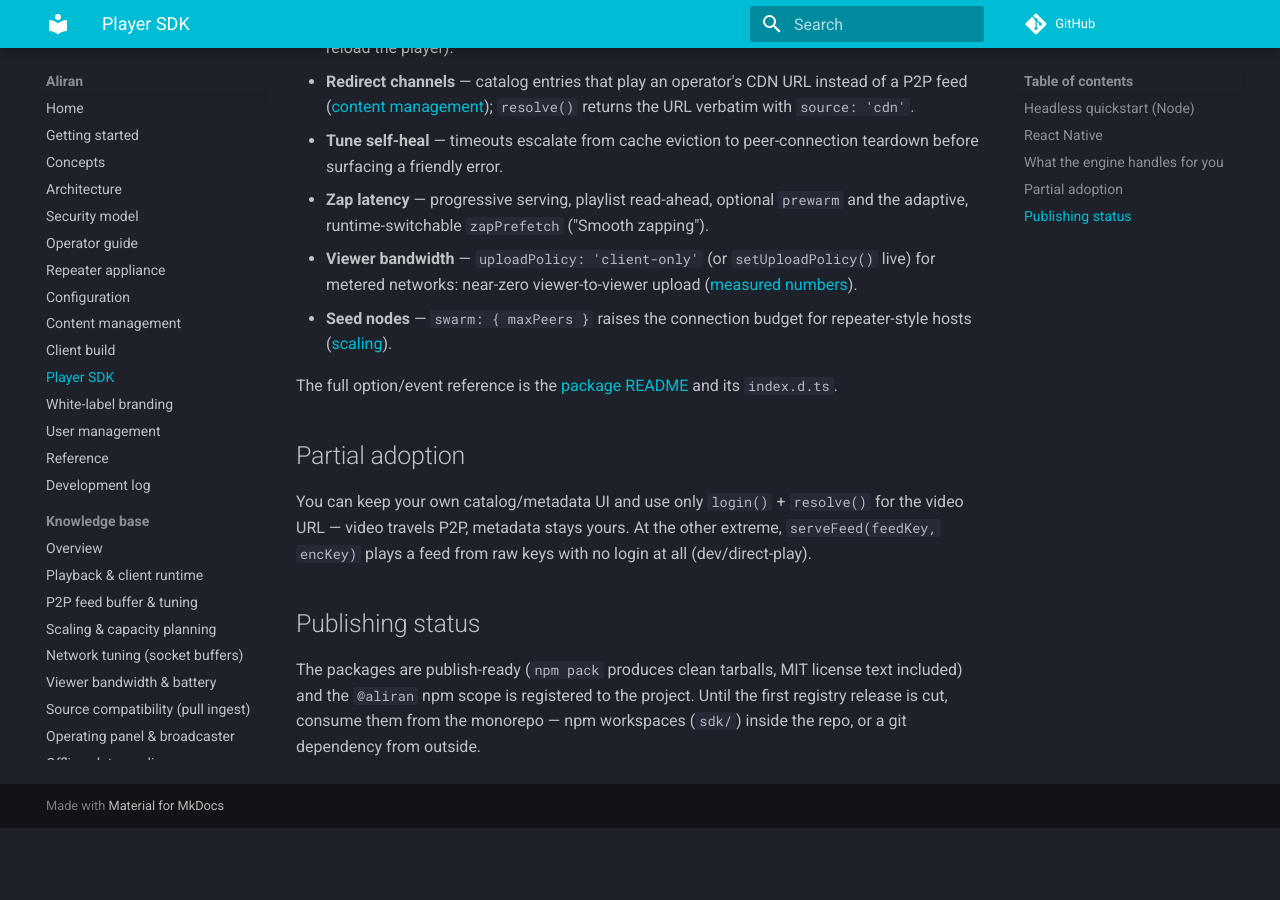
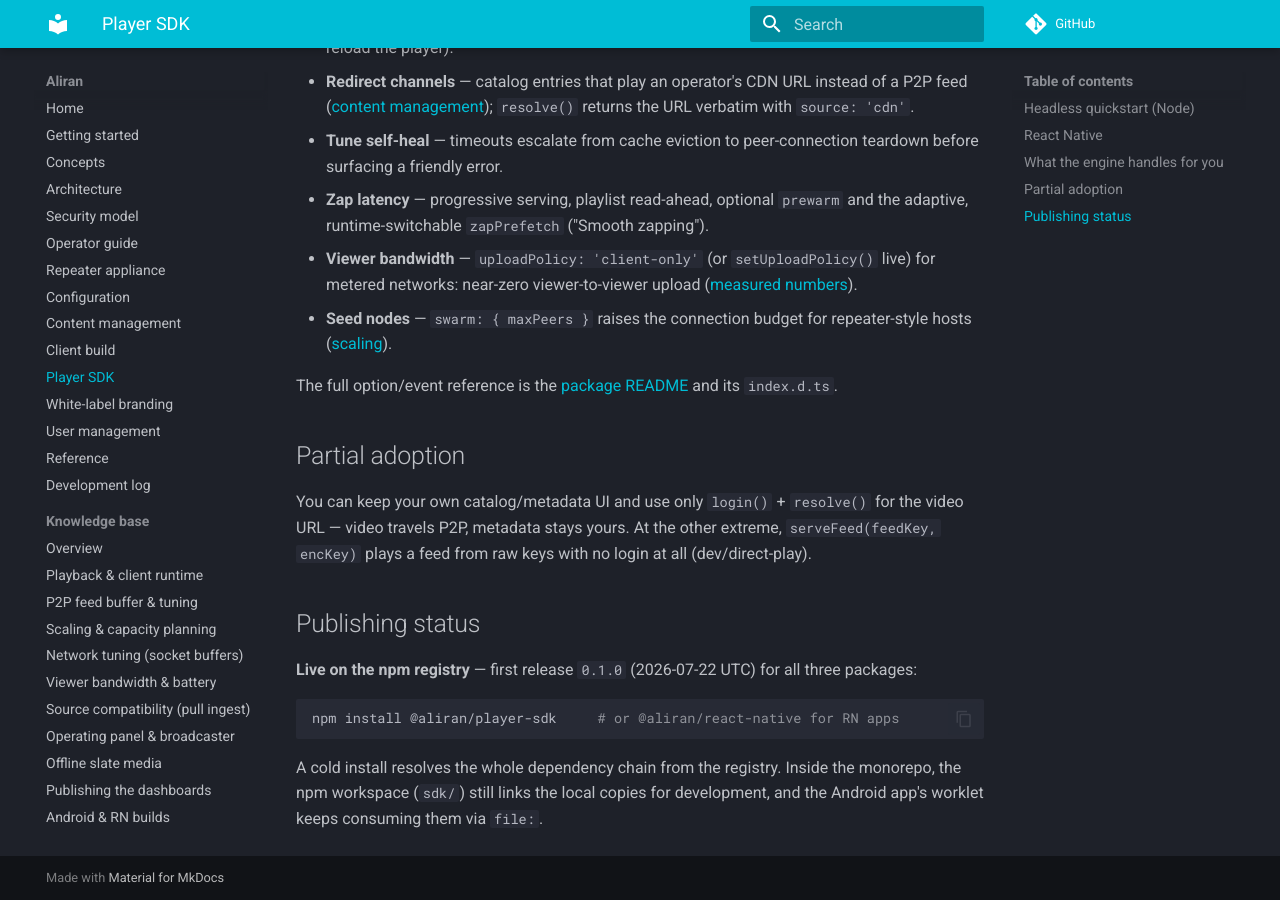
Before and after one commit to AbueloSimpson/aliran, an MkDocs documentation site: the page built from docs/sdk.md, in a window 1280 px wide and 900 px high, scrolled down 1598 px. Built offline with MkDocs 1.6.1 and Material for MkDocs 9.7.7, drawn with Linux system fonts in a browser that asks for light colours; comment, search, counter and statistics services are not loaded; before the commit the page ends 2426 px from its top, so only the background shows below that.

Commit message:
docs(sdk): the first registry release is live — @aliran/{core,player-sdk,react-native}@0.1.0
Cold-install verified from a clean directory: npm install @aliran/player-sdk
resolves the full chain (core from the registry), all exports import.

````diff
--- a/docs/sdk.md
+++ b/docs/sdk.md
@@ -88,7 +88,13 @@
 
 ## Publishing status
 
-The packages are publish-ready (`npm pack` produces clean tarballs, MIT license
-text included) and the `@aliran` npm scope is registered to the project. Until the
-first registry release is cut, consume them from the monorepo — npm workspaces
-(`sdk/`) inside the repo, or a git dependency from outside.
+**Live on the npm registry** — first release `0.1.0` (2026-07-22 UTC) for all
+three packages:
+
+```sh
+npm install @aliran/player-sdk     # or @aliran/react-native for RN apps
+```
+
+A cold install resolves the whole dependency chain from the registry. Inside the
+monorepo, the npm workspace (`sdk/`) still links the local copies for development,
+and the Android app's worklet keeps consuming them via `file:`.
````
Also changed, not shown: CHANGELOG.md (+2 -1 lines).
